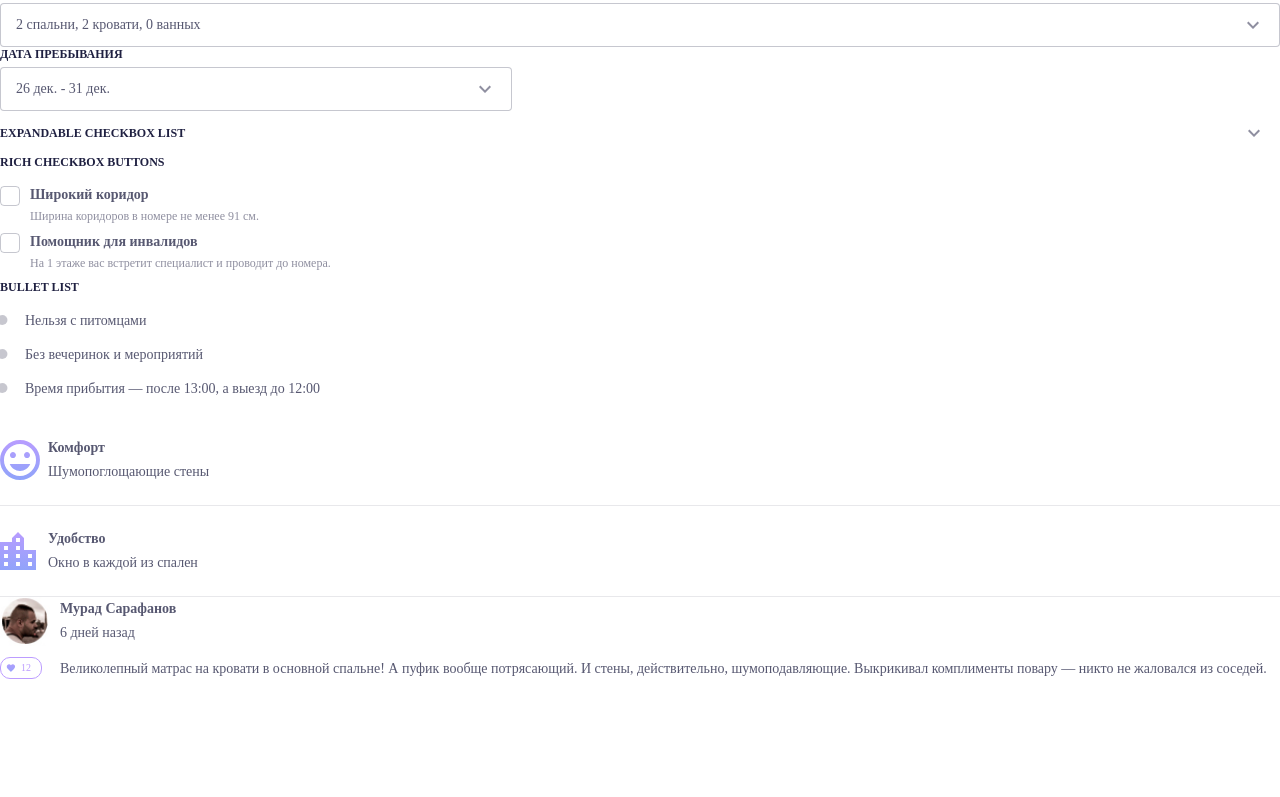
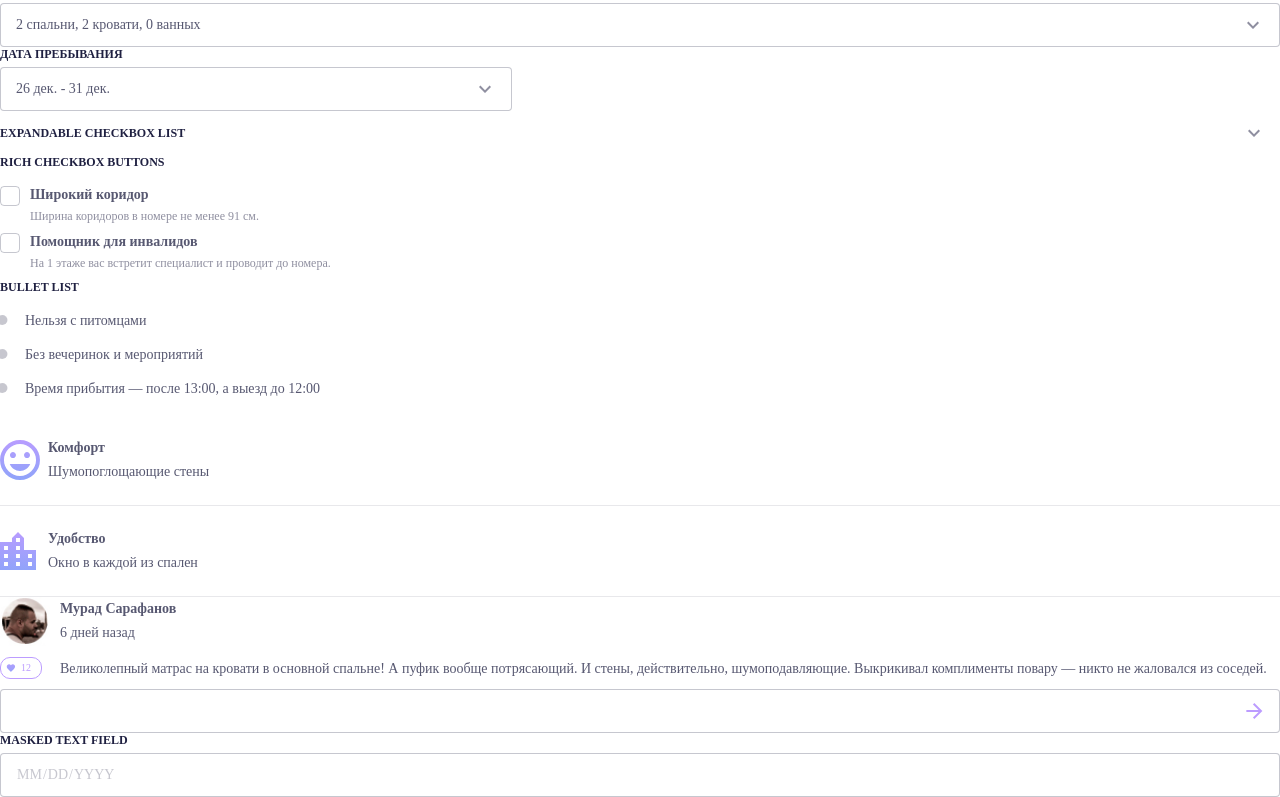
Before and after one commit to Ga11et/hotelBooking, a React (Create React App) app: page / in a window 1280 px wide. Shown: the part 184-981 px from the top of the page. Before the commit the page ends 868 px from the top, so only its background shows below. Built offline with nearby package versions, Linux system fonts and the light colour scheme.

Commit message:
added input types

```diff
--- a/src/App.tsx
+++ b/src/App.tsx
@@ -40,6 +40,8 @@ export const App = () => {
       <BulletList name="Bullet list" data={['Нельзя с питомцами', 'Без вечеринок и мероприятий', 'Время прибытия — после 13:00, а выезд до 12:00']} />
       <Options data={optionsData} />
       <Comment data={commentData} />
+      <Input fieldType="subscribtion" type='email' />
+      <Input placeholder="ДД.ММ.ГГГГ" name="masked text field" fieldType="masked" type='date' />
     </div>
   )
 }
--- a/src/components/input/input.module.css
+++ b/src/components/input/input.module.css
@@ -24,4 +24,18 @@
     background-image: url('../../assets/datePicker.svg');
     background-position: calc(100% - 20px) 50%;
     background-repeat: no-repeat;
-  }
+}
+.field > .subscribtion{
+    opacity: 1;
+    background-image: url('../../assets/arrowRDatePicker.svg');
+    background-position: calc(100% - 16px) 50%;
+    background-repeat: no-repeat;
+}
+.field > .masked{
+    text-transform: uppercase;
+    color: var(--grey-25);
+}
+.field > .maskedTouched{
+    text-transform: uppercase;
+    color: var(--grey-75);
+}
--- a/src/components/input/input.tsx
+++ b/src/components/input/input.tsx
@@ -1,5 +1,6 @@
 import { FC, HTMLInputTypeAttribute } from "react";
 import css from './input.module.css'
+import $ from 'jquery'
 
 type props = {
     name?: string
@@ -16,7 +17,39 @@ type props = {
     onClick?: React.MouseEventHandler<HTMLInputElement> | undefined
 }
 
-export const Input: FC<props> = ({name, type, placeholder, onClick, id, value, onFocus, readonly = false, isWithIndicator = false}) => {
+export const Input: FC<props> = ({ fieldType, name, type, placeholder, onClick, id, value, onFocus, readonly = false, isWithIndicator = false}) => {
+    if  (fieldType === 'masked') {
+
+        const maskedOnFocus = () => {
+            $('.' + css.masked).addClass(css.maskedTouched)
+            $('.' + css.masked).removeClass(css.masked)
+
+        }
+
+        return <div className={css.field}>
+            {name && <h3>{name}</h3>}
+            <input type={type}
+                readOnly={readonly}
+                placeholder={placeholder}
+                onClick={onClick && onClick}
+                onFocus={maskedOnFocus}
+                id={id && id}
+                maxLength={8}
+                value={value && value}
+                className={css.masked} />
+            </div>
+    }
+    if  (fieldType === 'subscribtion') return <div className={css.field}>
+    {name && <h3>{name}</h3>}
+    <input type={type}
+        readOnly={readonly}
+        placeholder={placeholder}
+        onClick={onClick && onClick}
+        onFocus={onFocus && onFocus}
+        id={id && id}
+        value={value !== undefined ? value : undefined}
+        className={css.subscribtion} />
+    </div>
     return <div className={css.field}>
     {name && <h3>{name}</h3>}
     <input type={type}
--- a/src/index.css
+++ b/src/index.css
@@ -47,10 +47,7 @@ body {
 /* #### Calendar style #### */
 
 ::-webkit-calendar-picker-indicator{
-  opacity: 1;
-  background-image: url('./assets/datePicker.svg');
-  background-position: center;
-  width: 0.75rem;
+  opacity: 0;
 }
 /* Containers */
 .react-datepicker-popper{
```
Lines whose indentation alone changed are shown as unchanged.
